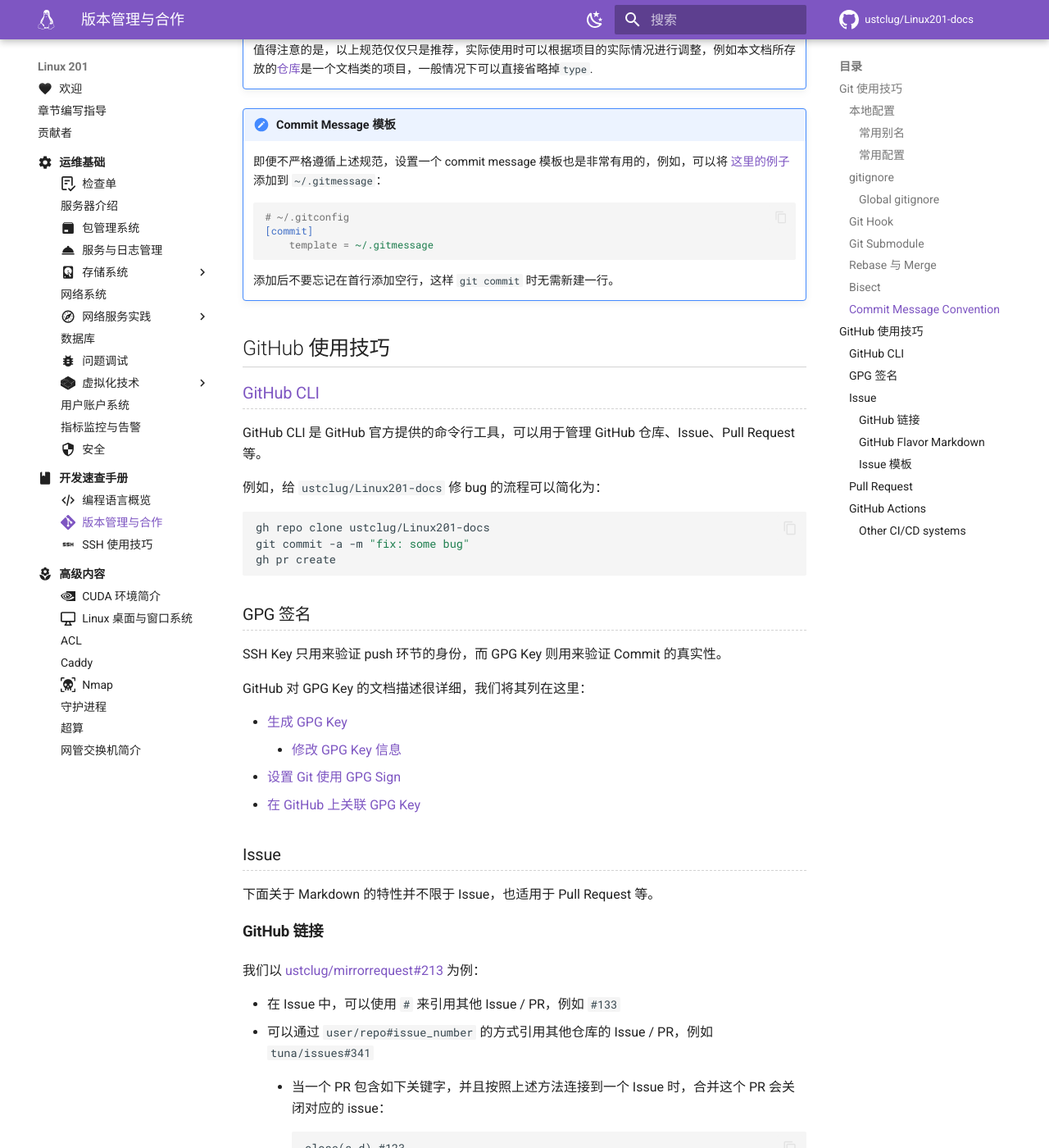
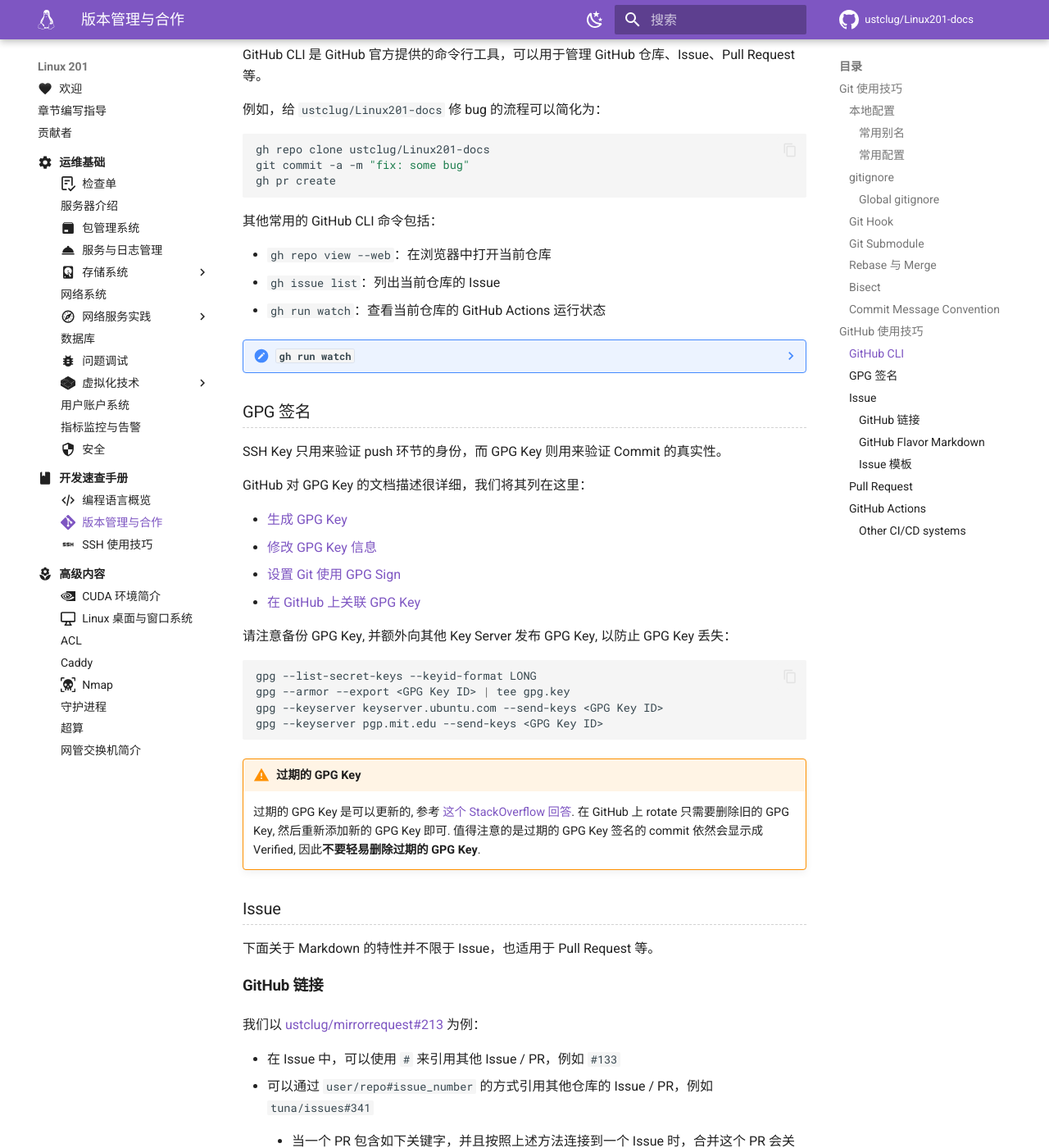
Before and after one commit to ustclug/Linux201-docs, an MkDocs documentation site: the page built from docs/dev/git.md, in a window 1280 px wide and 1400 px high, scrolled down 4975 px. Shown: the whole window at 82% size. Built offline with MkDocs 1.6.1 and Material for MkDocs 9.7.7, drawn with Linux system fonts in a browser that asks for light colours; comment, search, counter and statistics services are not loaded; some of the changed text lies outside the part shown.

````diff
--- a/docs/dev/git.md
+++ b/docs/dev/git.md
@@ -66,31 +66,6 @@ curl -sS  https://201.ustclug.org/assets/gitconfig_sample >> ~/.gitconfig
 ### gitignore {#git-gitignore}
 
 GitHub 在 [这里](https://github.com/github/gitignore) 提供了一些常见的 `.gitignore` 文件，对于较为复杂的项目，也可以使用[gitignore.io](https://www.gitignore.io/) 生成。
-
-!!! warning "`.env` 文件与 `.gitignore`"
-
-    有些项目在开发的途中，可能引入 `.env` 用于存放测试环境的配置，这类文件通常包含敏感信息，因此应该被加入到 `.gitignore` 中。
-
-    值得注意的是, `.gitignore` 文件本身也会进行版本管理, 这意味着, 当使用 `git reset` 回退版本时, `.gitignore` 也会被回退, 这可能会导致 `.env` 文件重新被 `git` 管理, 在马虎的操作下 (如 `git commit -a`), `.env` 文件可能会被提交到版本库中。
-
-    ```mermaid
-    classDiagram
-    direction LR
-    CommitA --|> CommitB : "Add .env to .gitignore"
-    CommitB --|> CommitA_revert : reset --hard
-    CommitA: .gitignore (without .env)
-    CommitB: .gitignore (including .env)
-    CommitB: .env
-    CommitA_revert: .env (untracked)
-    CommitA_revert: .gitignore (without .env)
-    ```
-
-    此时可以考虑：
-
-    -   将 `.env` 移除版本控制，例如 `mv ./.env ../.env.bk`
-    -   将 `.env` 添加到 `.git/info/exclude` 或 `~/.gitignore_global` 中，
-
-    以防止`.env`被提交。
 
 !!! note "仅本地的 gitignore"
 
@@ -220,7 +195,7 @@ git bisect bad <new-commit>
     - `body` 是 commit 的详细描述，通常会引用 issue、解释修改的原因等
     - `footer` 通常用于引用 issue、关闭 issue 等，例如 `Closes #123`，也可以用于指定 breaking change 等
 
-    值得注意的是，以上规范仅仅只是推荐，实际使用时可以根据项目的实际情况进行调整，例如本文档所存放的[仓库](https://github.com/ustclug/Linux201-docs)是一个文档类的项目，一般情况下可以直接省略掉`type`.
+    值得注意的是，以上规范仅仅只是推荐，实际使用时可以根据项目的实际情况进行调整，例如本文档所存放的[仓库](https://github.com/ustclug/Linux201-docs)是一个文档类的项目，一般情况下可以直接省略掉`type`, 可用文档相对目录来替代，例如修改本文的 Commit Message 一般就写成 `dev/git: fix typo`.
 
 !!! note "Commit Message 模板"
 
@@ -248,6 +223,33 @@ git commit -a -m "fix: some bug"
 gh pr create
 ```
 
+其他常用的 GitHub CLI 命令包括：
+
+- `gh repo view --web`：在浏览器中打开当前仓库
+- `gh issue list`：列出当前仓库的 Issue
+- `gh run watch`：查看当前仓库的 GitHub Actions 运行状态
+
+??? note "`gh run watch`"
+
+    默认情况下 `gh run watch` 需要手动选择关注的 GitHub workflow, 如果只想关注最新的 workflow 可以将如下函数添加到 `~/.bashrc` 或 `~/.zshrc`:
+
+    ```bash
+    watch_latest_run() {
+      # Fetch the latest run ID using gh and jq
+      local latest_run_id=$(gh run list --limit 1 --json databaseId --jq '.[0].databaseId')
+
+      if [ -z "$latest_run_id" ]; then
+        echo "No runs found."
+        return 1
+      fi
+
+      # Pass the latest run ID to gh run watch
+      gh run watch "$latest_run_id"
+    }
+    ```
+
+    之后可以直接使用 `watch_latest_run` 命令即可。
+
 ### GPG 签名 {#github-gpg}
 
 SSH Key 只用来验证 push 环节的身份，而 GPG Key 则用来验证 Commit 的真实性。
@@ -255,9 +257,24 @@ SSH Key 只用来验证 push 环节的身份，而 GPG Key 则用来验证 Commi
 GitHub 对 GPG Key 的文档描述很详细，我们将其列在这里：
 
 - [生成 GPG Key](https://docs.github.com/en/authentication/managing-commit-signature-verification/generating-a-new-gpg-key)
-    - [修改 GPG Key 信息](https://docs.github.com/en/authentication/managing-commit-signature-verification/associating-an-email-with-your-gpg-key)
+- [修改 GPG Key 信息](https://docs.github.com/en/authentication/managing-commit-signature-verification/associating-an-email-with-your-gpg-key)
 - [设置 Git 使用 GPG Sign](https://docs.github.com/en/authentication/managing-commit-signature-verification/telling-git-about-your-signing-key)
 - [在 GitHub 上关联 GPG Key](https://docs.github.com/en/authentication/managing-commit-signature-verification/adding-a-gpg-key-to-your-github-account)
+
+请注意备份 GPG Key, 并额外向其他 Key Server 发布 GPG Key, 以防止 GPG Key 丢失：
+
+```bash
+gpg --list-secret-keys --keyid-format LONG
+gpg --armor --export <GPG Key ID> | tee gpg.key
+gpg --keyserver keyserver.ubuntu.com --send-keys <GPG Key ID>
+gpg --keyserver pgp.mit.edu --send-keys <GPG Key ID>
+```
+
+!!! warning "过期的 GPG Key"
+
+    过期的 GPG Key 是可以更新的, 参考 [这个 StackOverflow 回答](https://superuser.com/a/1141251).
+    在 GitHub 上 rotate 只需要删除旧的 GPG Key, 然后重新添加新的 GPG Key 即可.
+    值得注意的是过期的 GPG Key 签名的 commit 依然会显示成 Verified, 因此**不要轻易删除过期的 GPG Key**.
 
 ### Issue {#github-issue}
 
````
